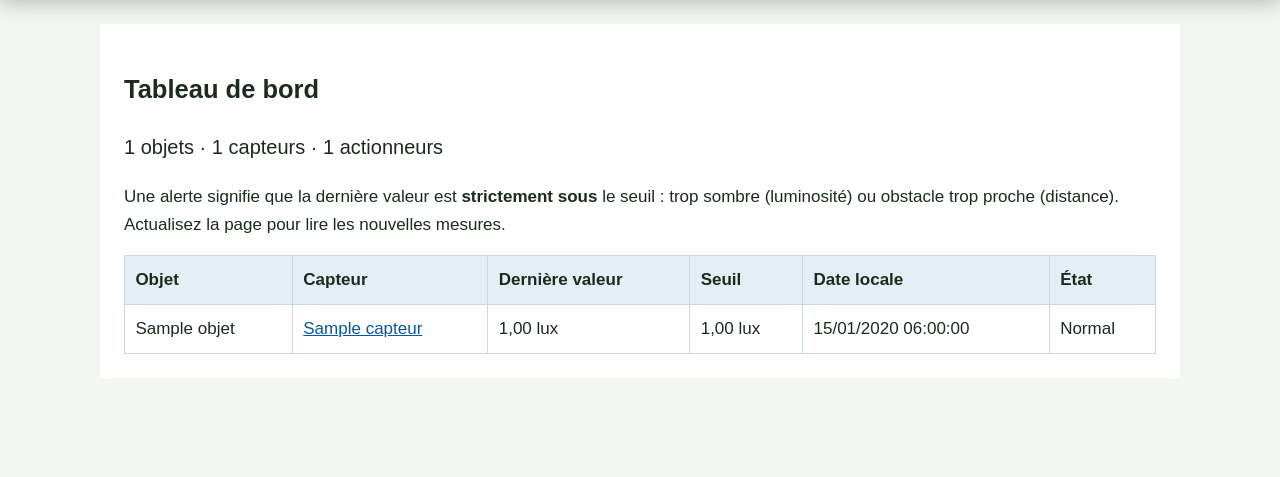
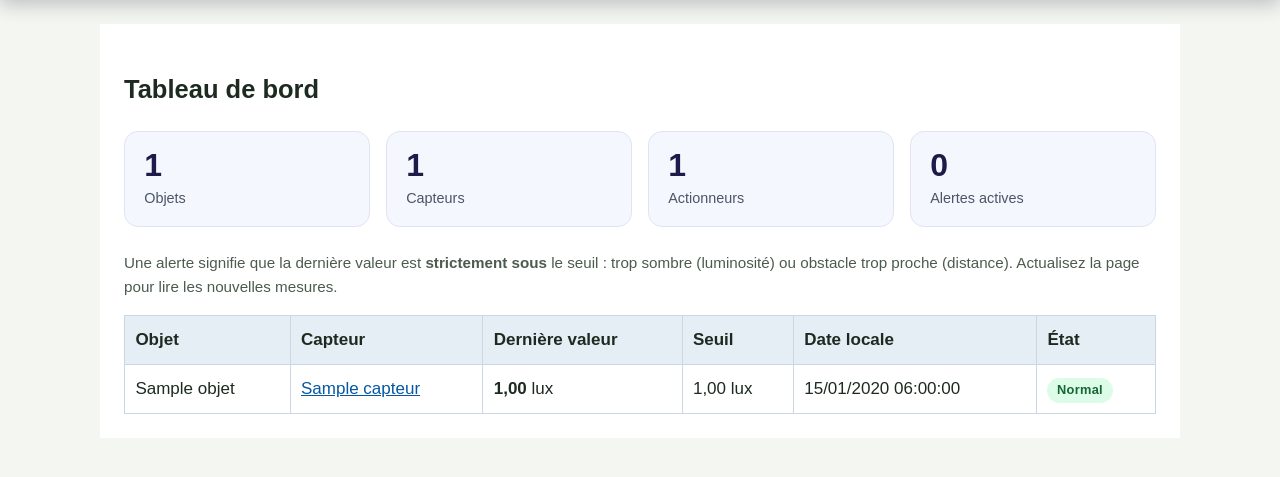
Before and after one commit to bazyomoyannick-wq/AtelierIoT, a Django app: page / in a window 1280 px wide. Shown: the part 131-608 px from the top of the page. Run offline with Django 5.2, Linux system fonts and the light colour scheme; a user stored in the database is signed in; tables that the repository leaves empty hold one stand-in row (values such as "Sample post"); parts of the project's set-up code (start-up, migrations or seed data) failed here and were passed over.

Commit message:
Tableau de bord : cartes de synthèse et badges d'état

```diff
--- a/inventaire/views.py
+++ b/inventaire/views.py
@@ -58,6 +58,7 @@ def tableau(request):
     return render(request, 'inventaire/tableau.html', {
         'nb_objets': Objet.objects.count(), 'nb_capteurs': Capteur.objects.count(),
         'nb_actionneurs': Actionneur.objects.count(), 'lignes': lignes,
+        'nb_alertes': sum(1 for ligne in lignes if ligne['alerte']),
     })
 
 
--- a/static/style.css
+++ b/static/style.css
@@ -52,3 +52,15 @@ code { font-size: .8rem; word-break: break-word; }
   .marque-sous { display: none; }
   .compte-info { display: none; }
 }
+/* ---------- Tableau de bord : cartes et badges ---------- */
+.cartes { display: grid; grid-template-columns: repeat(auto-fit, minmax(150px, 1fr)); gap: 1rem; margin: 1rem 0 1.5rem; }
+.carte { display: flex; flex-direction: column; gap: .2rem; padding: 1rem 1.2rem; border-radius: 14px;
+  background: #f5f7ff; border: 1px solid #dfe3f5; color: #1e1b4b; text-decoration: none; transition: transform .15s, box-shadow .15s; }
+a.carte:hover { transform: translateY(-2px); box-shadow: 0 6px 16px rgba(30, 27, 75, .12); }
+.carte-chiffre { font-size: 2rem; font-weight: 700; line-height: 1.1; }
+.carte-label { font-size: .9rem; color: #4b5563; }
+.carte-alerte { background: #fdecee; border-color: #f5c2c8; color: #a51624; }
+.badge { display: inline-block; padding: .15rem .6rem; border-radius: 999px; font-size: .8rem; font-weight: 700; letter-spacing: .3px; }
+.badge-ok { background: #dcfce7; color: #166534; }
+.badge-alerte { background: #fde2e4; color: #a51624; }
+.badge-gris { background: #eceff3; color: #4b5563; }
--- a/templates/inventaire/tableau.html
+++ b/templates/inventaire/tableau.html
@@ -1,20 +1,28 @@
 {% extends 'base.html' %}
 {% block contenu %}
 <h2>Tableau de bord</h2>
-<p class="bilan">{{ nb_objets }} objets · {{ nb_capteurs }} capteurs · {{ nb_actionneurs }} actionneurs</p>
-<p>Une alerte signifie que la dernière valeur est <strong>strictement sous</strong> le seuil :
+
+<div class="cartes">
+  <a class="carte" href="{% url 'liste' 'objets' %}"><span class="carte-chiffre">{{ nb_objets }}</span><span class="carte-label">Objets</span></a>
+  <a class="carte" href="{% url 'liste' 'capteurs' %}"><span class="carte-chiffre">{{ nb_capteurs }}</span><span class="carte-label">Capteurs</span></a>
+  <a class="carte" href="{% url 'liste' 'actionneurs' %}"><span class="carte-chiffre">{{ nb_actionneurs }}</span><span class="carte-label">Actionneurs</span></a>
+  <div class="carte {% if nb_alertes %}carte-alerte{% endif %}"><span class="carte-chiffre">{{ nb_alertes }}</span><span class="carte-label">Alertes actives</span></div>
+</div>
+
+<p class="aide">Une alerte signifie que la dernière valeur est <strong>strictement sous</strong> le seuil :
 trop sombre (luminosité) ou obstacle trop proche (distance). Actualisez la page pour lire les nouvelles mesures.</p>
+
 <div class="tableau"><table>
 <thead><tr><th>Objet</th><th>Capteur</th><th>Dernière valeur</th><th>Seuil</th><th>Date locale</th><th>État</th></tr></thead>
 <tbody>
 {% for ligne in lignes %}
 <tr>
-  <td>{{ ligne.capteur.objet }}{% if not ligne.capteur.objet.actif %} (désactivé){% endif %}</td>
+  <td>{{ ligne.capteur.objet }}{% if not ligne.capteur.objet.actif %} <span class="badge badge-gris">désactivé</span>{% endif %}</td>
   <td><a href="{% url 'fiche' 'capteurs' ligne.capteur.pk %}">{{ ligne.capteur.nom }}</a></td>
-  <td>{% if ligne.mesure %}{{ ligne.mesure.valeur }} {{ ligne.capteur.unite }}{% else %}Aucune mesure{% endif %}</td>
+  <td>{% if ligne.mesure %}<strong>{{ ligne.mesure.valeur }}</strong> {{ ligne.capteur.unite }}{% else %}—{% endif %}</td>
   <td>{{ ligne.capteur.seuil_alerte }} {{ ligne.capteur.unite }}</td>
   <td>{{ ligne.mesure.date|date:'d/m/Y H:i:s' }}</td>
-  <td>{% if not ligne.mesure %}En attente{% elif ligne.alerte %}<strong class="alerte">ALERTE</strong>{% else %}Normal{% endif %}</td>
+  <td>{% if not ligne.mesure %}<span class="badge badge-gris">En attente</span>{% elif ligne.alerte %}<span class="badge badge-alerte">ALERTE</span>{% else %}<span class="badge badge-ok">Normal</span>{% endif %}</td>
 </tr>
 {% empty %}<tr><td colspan="6">Commencez par créer un objet, puis un capteur.</td></tr>{% endfor %}
 </tbody></table></div>
```
